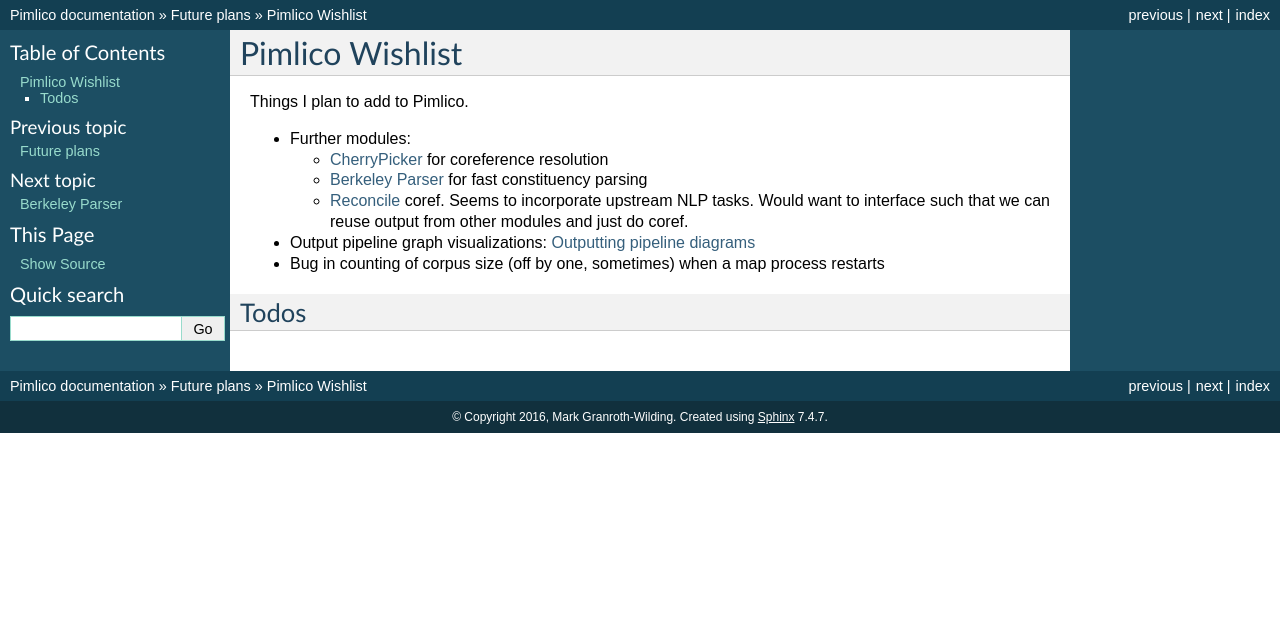
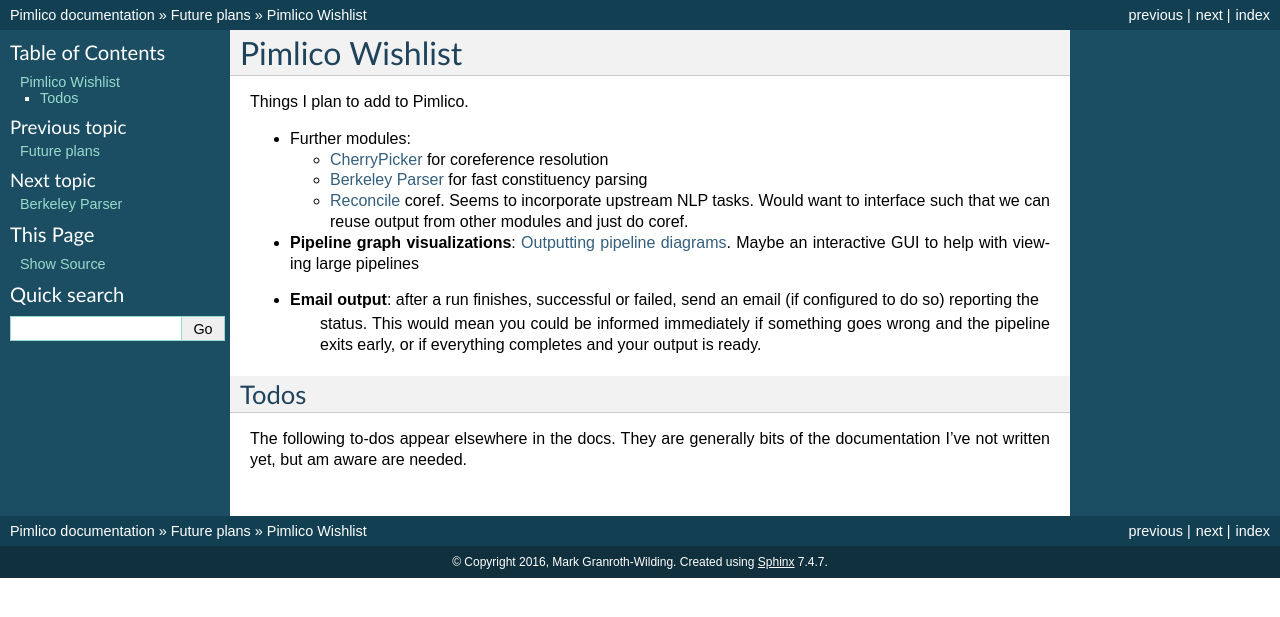
Before and after one commit to markgw/pimlico, a Sphinx documentation site: the page built from docs/plans/wishlist.rst, in a window 1280 px wide. Shown: the top 617 px of the page. Built offline with Sphinx 7.4.7, drawn with Linux system fonts in a browser that asks for light colours; formulas are drawn with MathJax 3; the version number could not be read and is left out.

Commit message:
Updated wishlist in docs

```diff
--- a/docs/plans/wishlist.rst
+++ b/docs/plans/wishlist.rst
@@ -11,10 +11,14 @@
   - `Reconcile <https://www.cs.utah.edu/nlp/reconcile/>`_ coref. Seems to incorporate upstream NLP tasks. Would want
     to interface such that we can reuse output from other modules and just do coref.
 
-- Output pipeline graph visualizations: :doc:`drawing`
-- Bug in counting of corpus size (off by one, sometimes) when a map process restarts
+- **Pipeline graph visualizations**: :doc:`drawing`. Maybe an interactive GUI to help with viewing large pipelines
+- **Email output**: after a run finishes, successful or failed, send an email (if configured to do so) reporting the
+    status. This would mean you could be informed immediately if something goes wrong and the pipeline exits early,
+    or if everything completes and your output is ready.
 
 Todos
 =====
+The following to-dos appear elsewhere in the docs. They are generally bits of the documentation I've not written
+yet, but am aware are needed.
 
 .. todolist::
```
